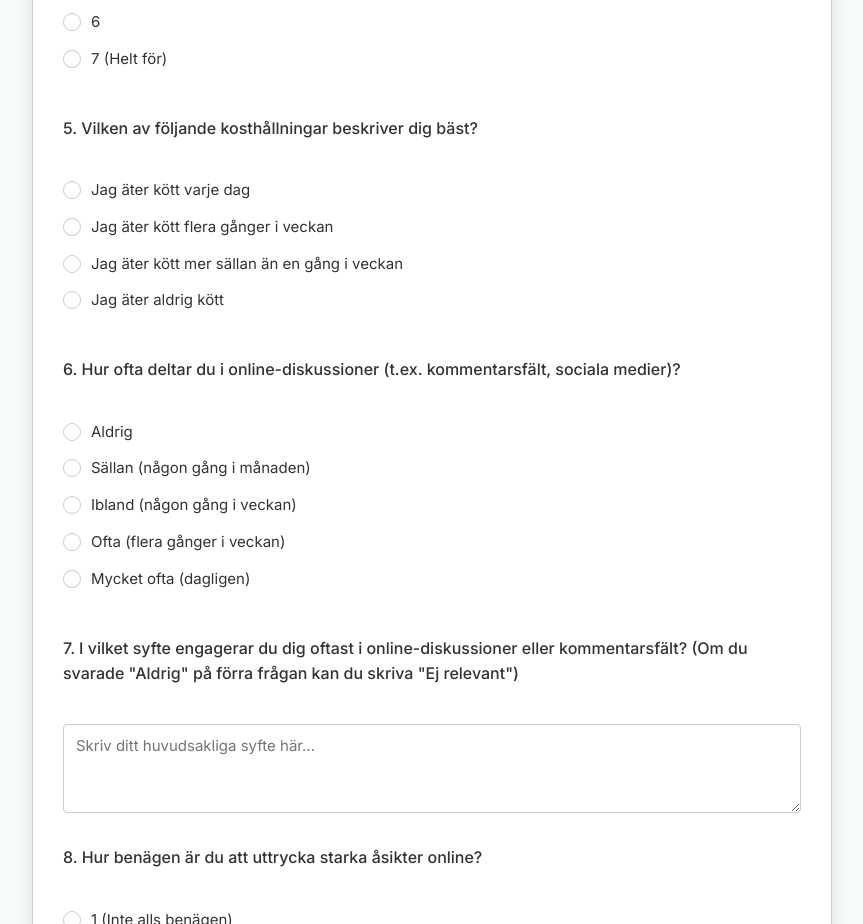
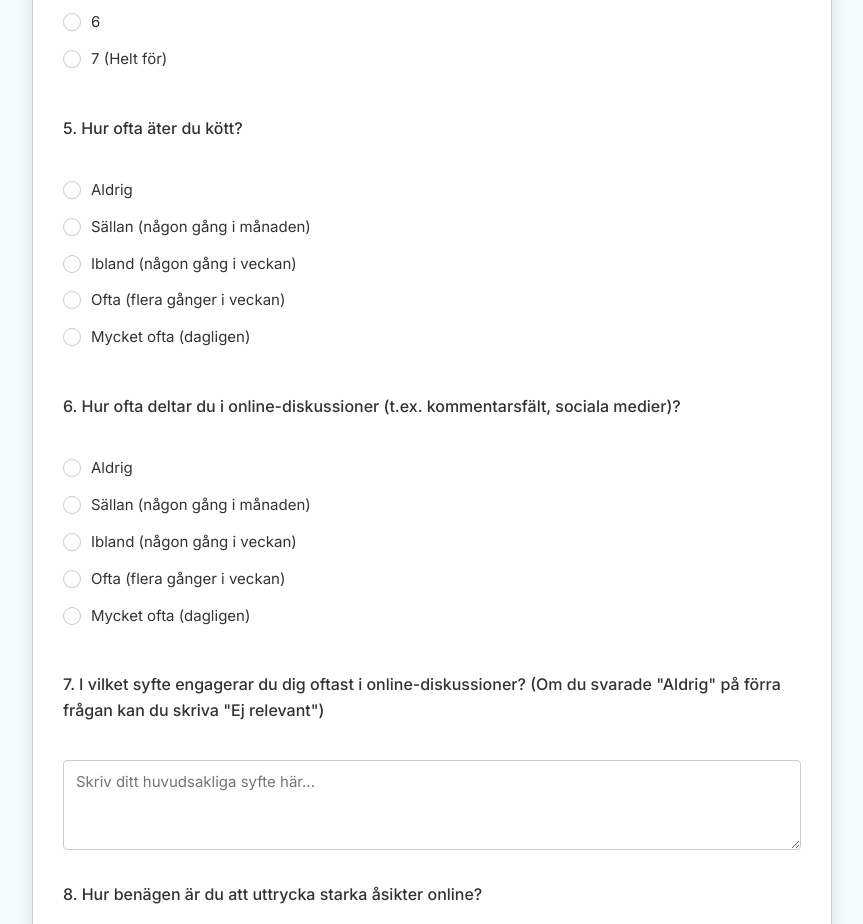
Before and after one commit to linneaegner/ba_thesis, a plain HTML site: page pages/questionnaire.html in a window 1280 px wide. Shown: the part 1125-2049 px from the top of the page, without its empty margins (208-1071 px from the left). Drawn offline with Linux system fonts and the light colour scheme.

Commit message:
modified questionnaire questions

```diff
--- a/pages/questionnaire.html
+++ b/pages/questionnaire.html
@@ -206,47 +206,52 @@
         </fieldset>
 
         <fieldset class="question-group">
-          <legend class="question-label">
-            5. Vilken av följande kosthållningar beskriver dig bäst?
-          </legend>
+          <legend class="question-label">5. Hur ofta äter du kött?</legend>
           <div class="radio-option">
             <input
               type="radio"
-              id="diet_daily"
-              name="diet"
-              value="daily_meat"
+              id="diet_never"
+              name="diet_frequency"
+              value="never"
               required
             />
-            <label for="diet_daily">Jag äter kött varje dag</label>
-          </div>
-          <div class="radio-option">
-            <input
-              type="radio"
-              id="diet_weekly"
-              name="diet"
-              value="weekly_meat"
-            />
-            <label for="diet_weekly">Jag äter kött flera gånger i veckan</label>
+            <label for="diet_never">Aldrig</label>
           </div>
           <div class="radio-option">
             <input
               type="radio"
               id="diet_rarely"
-              name="diet"
-              value="rarely_meat"
+              name="diet_frequency"
+              value="rarely_monthly"
             />
-            <label for="diet_rarely"
-              >Jag äter kött mer sällan än en gång i veckan</label
-            >
+            <label for="diet_rarely">Sällan (någon gång i månaden)</label>
           </div>
           <div class="radio-option">
             <input
               type="radio"
-              id="diet_never"
-              name="diet"
-              value="never_meat"
+              id="diet_sometimes"
+              name="diet_frequency"
+              value="sometimes_weekly"
             />
-            <label for="diet_never">Jag äter aldrig kött</label>
+            <label for="diet_sometimes">Ibland (någon gång i veckan)</label>
+          </div>
+          <div class="radio-option">
+            <input
+              type="radio"
+              id="diet_often"
+              name="diet_frequency"
+              value="often_weekly"
+            />
+            <label for="diet_often">Ofta (flera gånger i veckan)</label>
+          </div>
+          <div class="radio-option">
+            <input
+              type="radio"
+              id="diet_very_often"
+              name="diet_frequency"
+              value="very_often_daily"
+            />
+            <label for="diet_very_often">Mycket ofta (dagligen)</label>
           </div>
         </fieldset>
 
@@ -305,9 +310,8 @@
 
         <fieldset class="question-group">
           <legend class="question-label" for="engagement_purpose">
-            7. I vilket syfte engagerar du dig oftast i online-diskussioner
-            eller kommentarsfält? (Om du svarade "Aldrig" på förra frågan kan du
-            skriva "Ej relevant")
+            7. I vilket syfte engagerar du dig oftast i online-diskussioner? (Om
+            du svarade "Aldrig" på förra frågan kan du skriva "Ej relevant")
           </legend>
           <textarea
             id="engagement_purpose"
```
